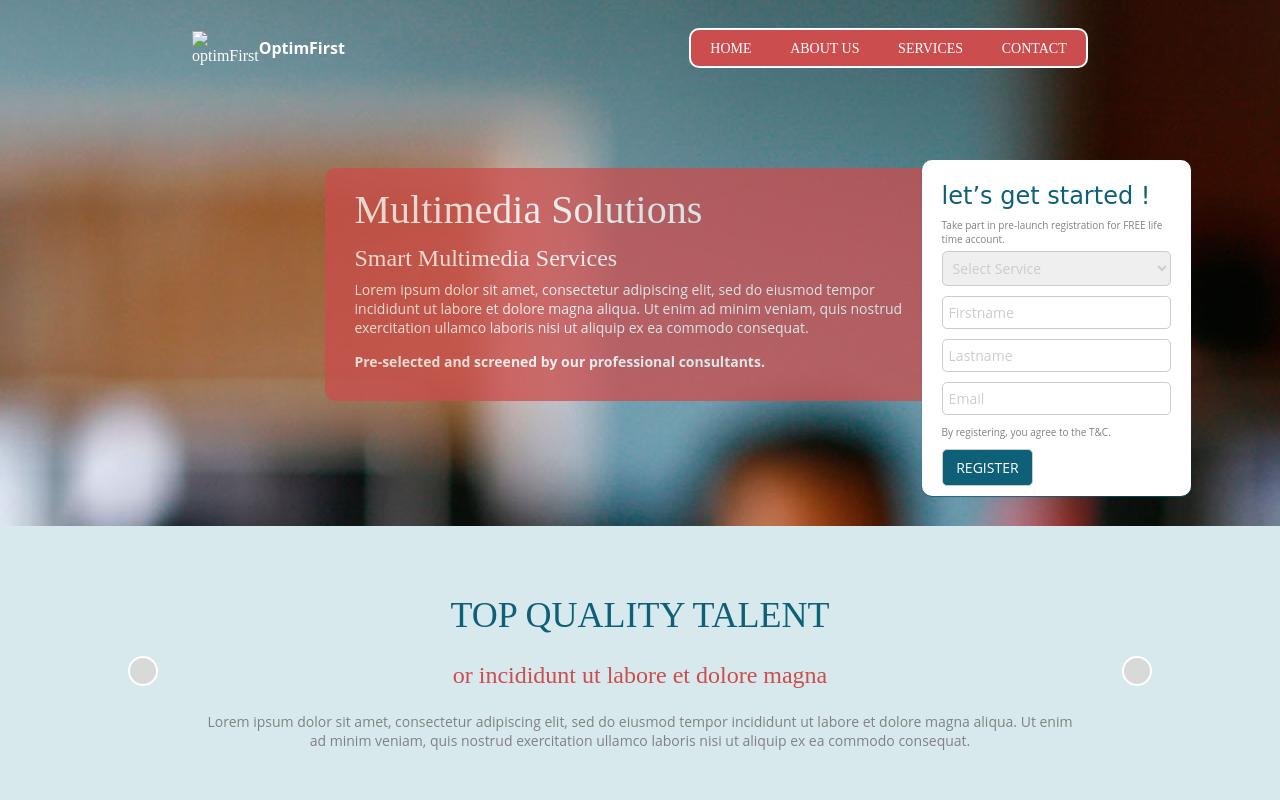
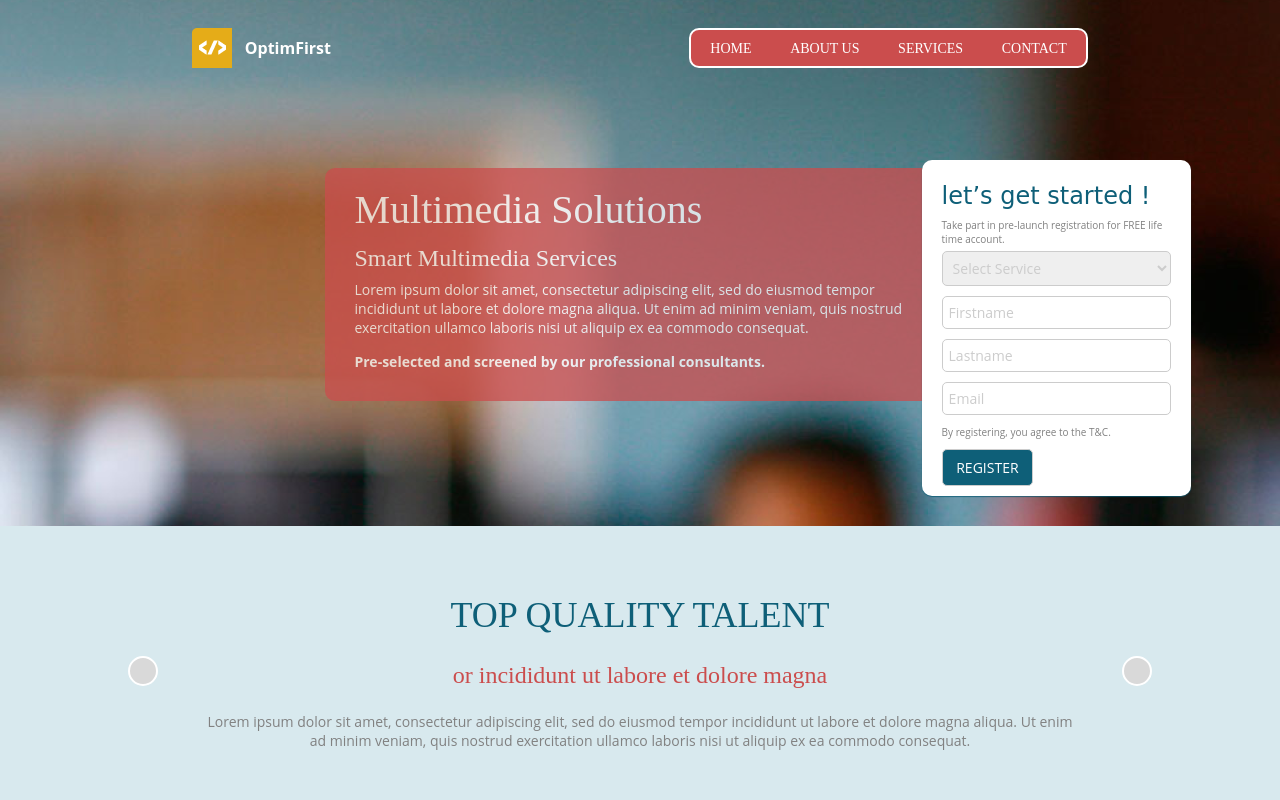
Before and after one commit to afshanbhutto/OptimFirst_Landing_Page, a plain HTML site: page index.html in a window 1280 px wide. Shown: the top 800 px of the page. Drawn offline with Linux system fonts and the light colour scheme; the site is published under a folder, as on GitHub Pages, so addresses that start at the root find nothing; a web font is replaced by a local one.

Commit message:
added logo

```diff
--- a/index.html
+++ b/index.html
@@ -17,7 +17,7 @@
     <header>
       <div class="navbar">
         <div class="logo">
-          <img src="/assets/logo.png" alt="optimFirst" />
+          <img src="./assets/logo.png" alt="optimFirst" />
           <div class="logo-text">OptimFirst</div>
         </div>
         <div class="hamburger" id="hamburger">
```
